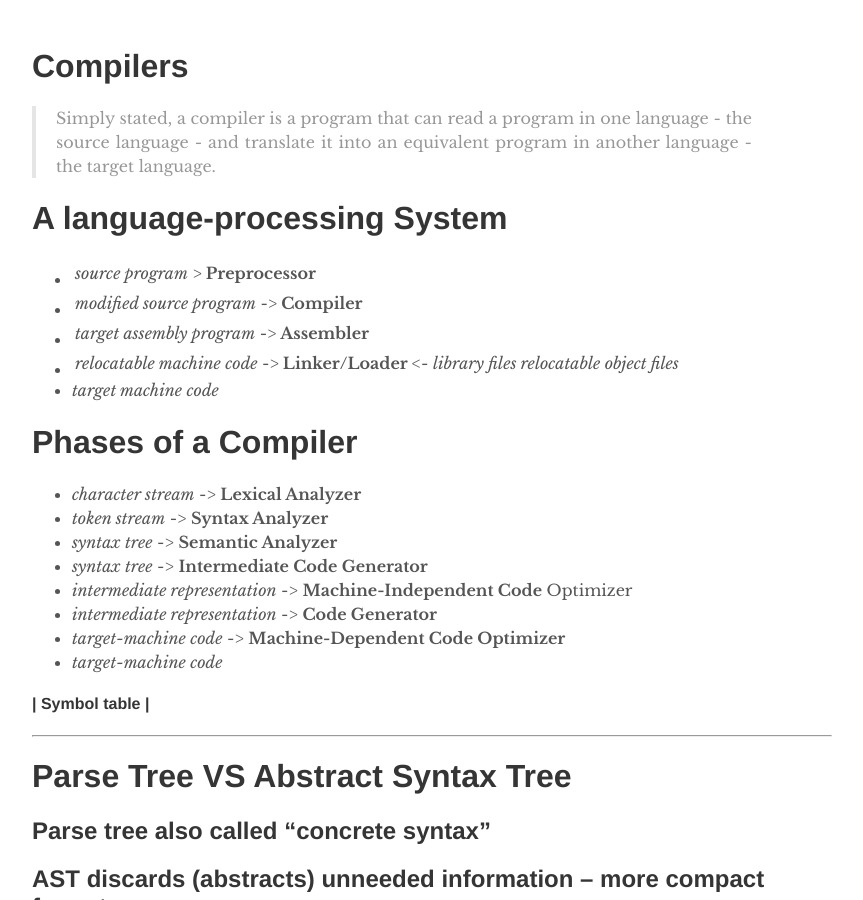
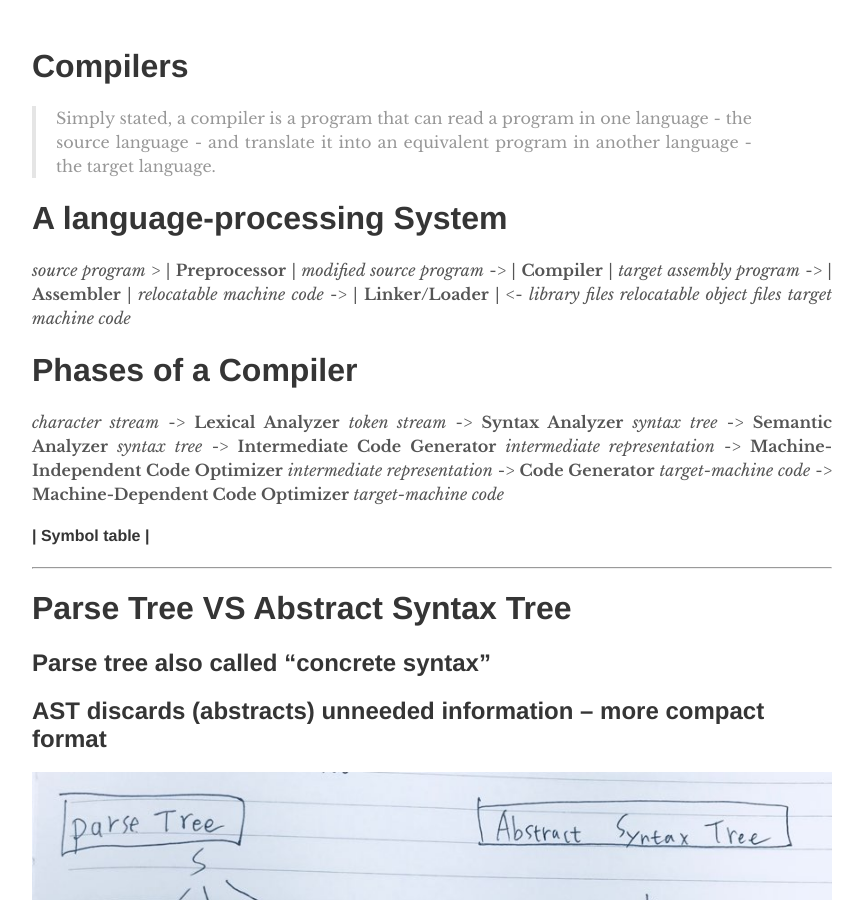
Before and after one commit to trilliwon/ABL, a Jekyll site: the page built from _posts/2017-12-15-compiler.md, in a window 1280 px wide and 900 px high, scrolled down 269 px. Shown: the whole window, without its empty margins (208-1071 px from the left). Built offline with Jekyll 4.4.1, drawn with Linux system fonts in a browser that asks for light colours; nearby versions of some CDN libraries.

Commit message:
Mon Jan 22 23:07:56 KST 2018

```diff
--- a/_posts/2017-12-15-compiler.md
+++ b/_posts/2017-12-15-compiler.md
@@ -10,21 +10,21 @@
 > Simply stated, a compiler is a program that can read a program in one language - the source language - and translate it into an equivalent program in another language - the target language.
 
 # A language-processing System
-  - _source program_ > | **Preprocessor** |
-  - _modified source program_ -> | **Compiler** |
-  - _target assembly program_ -> | **Assembler** |
-  - _relocatable machine code_ -> | **Linker/Loader** | <- _library files relocatable object files_
-  - _target machine code_
+  _source program_ > | **Preprocessor** |
+  _modified source program_ -> | **Compiler** |
+  _target assembly program_ -> | **Assembler** |
+  _relocatable machine code_ -> | **Linker/Loader** | <- _library files relocatable object files_
+  _target machine code_
 
 # Phases of a Compiler
-  - _character stream_ -> **Lexical Analyzer**
-  - _token stream_ -> **Syntax Analyzer**
-  - _syntax tree_ -> **Semantic Analyzer**
-  - _syntax tree_ -> **Intermediate Code Generator**
-  - _intermediate representation_ -> **Machine-Independent Code** Optimizer
-  - _intermediate representation_ -> **Code Generator**
-  - _target-machine code_ -> **Machine-Dependent Code Optimizer**
-  - _target-machine code_
+  _character stream_ -> **Lexical Analyzer**
+  _token stream_ -> **Syntax Analyzer**
+  _syntax tree_ -> **Semantic Analyzer**
+  _syntax tree_ -> **Intermediate Code Generator**
+  _intermediate representation_ -> **Machine-Independent Code Optimizer**
+  _intermediate representation_ -> **Code Generator**
+  _target-machine code_ -> **Machine-Dependent Code Optimizer**
+  _target-machine code_
 
 #### | Symbol table |
 
```
